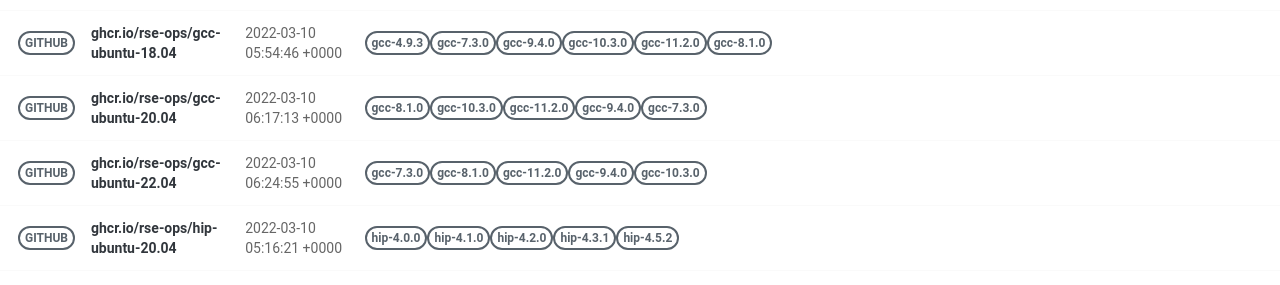
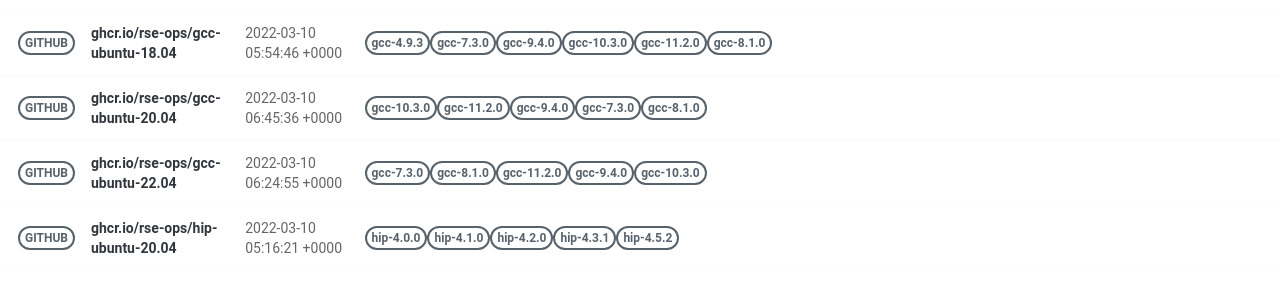
Before and after one commit to rse-ops/docker-images, a Jekyll site: the page built from pages/index.md, in a window 1280 px wide. Shown: the part 581-866 px from the top of the page. Built offline with Jekyll 4.4.1, drawn with Linux system fonts in a browser that asks for light colours; nearby versions of some CDN libraries.

Commit message:
Automated push to update library 2022-03-10

```diff
--- a/_library/ghcr.io-rse-ops-gcc-ubuntu-20.04.md
+++ b/_library/ghcr.io-rse-ops-gcc-ubuntu-20.04.md
@@ -1,14 +1,11 @@
 ---
 layout: container
 name: ghcr.io/rse-ops/gcc-ubuntu-20.04
-updated_at: 2022-03-10 06:17:13.931899
+updated_at: 2022-03-10 06:45:36.443520
 
 
 container_url: https://github.com/orgs/rse-ops/packages/container/package/gcc-ubuntu-20.04
 versions:
- - tag: gcc-8.1.0
-   dockerfile: https://github.com/rse-ops/docker-images/blob/main/ubuntu/gcc/Dockerfile
-   manifest: https://crane.ggcr.dev/manifest/ghcr.io/rse-ops/gcc-ubuntu-20.04:gcc-8.1.0
  - tag: gcc-10.3.0
    dockerfile: https://github.com/rse-ops/docker-images/blob/main/ubuntu/gcc/Dockerfile
    manifest: https://crane.ggcr.dev/manifest/ghcr.io/rse-ops/gcc-ubuntu-20.04:gcc-10.3.0
```
Also changed, not shown: other parts of _library/ghcr.io-rse-ops-gcc-ubuntu-20.04.md (+3 -0 lines).
